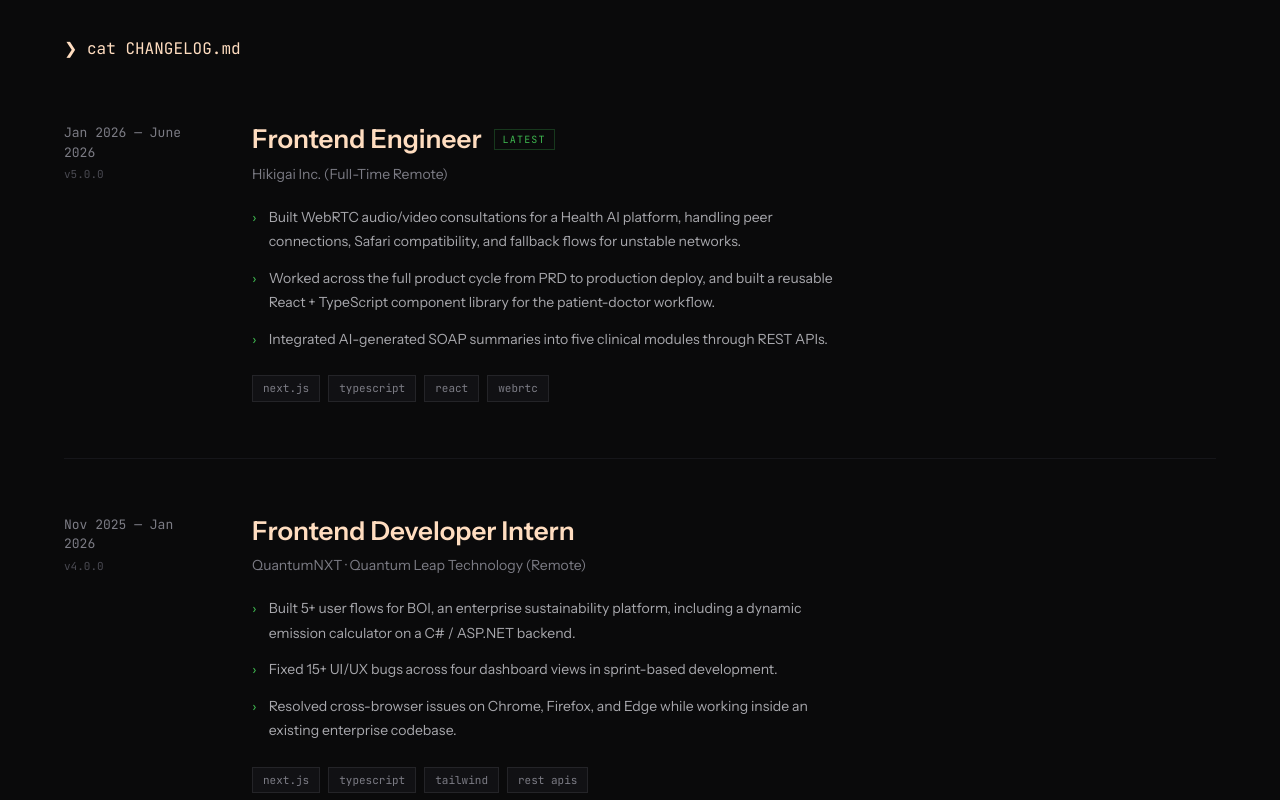
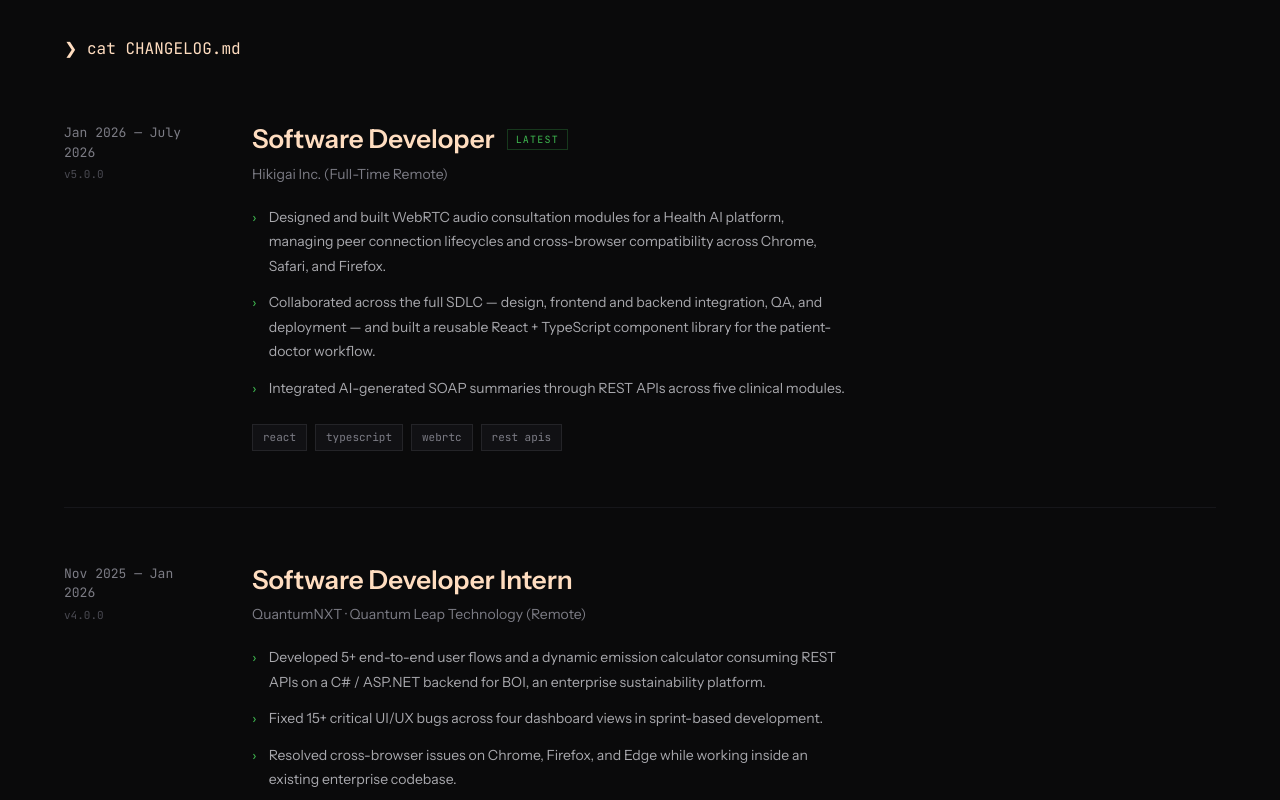
Before and after one commit to shivanirai08/pt, a Next.js app: page / in a window 1280 px wide. Shown: the part 960-1760 px from the top of the page. Built offline with nearby package versions, Linux system fonts and the light colour scheme.

Commit message:
feat: update personal branding and project descriptions to reflect a broader software development focus, enhancing clarity and consistency across the portfolio

```diff
--- a/app/components/TerminalOutput.tsx
+++ b/app/components/TerminalOutput.tsx
@@ -185,7 +185,7 @@
 
 export function whoamiLines() {
   return [
-    `${personal.fullName.toLowerCase()} · frontend engineer · ${personal.location.toLowerCase()}`,
+    `${personal.fullName.toLowerCase()} · software developer · ${personal.location.toLowerCase()}`,
     `2 yrs shipping · currently at Hikigai Inc. · $AVAILABLE = ${personal.availability}`,
   ];
 }
--- a/app/data.ts
+++ b/app/data.ts
@@ -9,16 +9,16 @@
   timezone: "IST (UTC+5:30)",
   editor: "VS Code",
   email: "raishivani1406@gmail.com",
-  tagline: "frontend developer with a product brain",
+  tagline: "software developer with a product brain",
   headline: "I design, build, and ship.",
   intro:
-    "I turn design thinking into fast, scalable frontend systems.",
+    "I turn ideas into complete products — interfaces, APIs, and everything in between.",
   synopsis: "shivani [--design] [--develop] [--deploy] <ideas>",
   description:
-    "Frontend is where I live, but I've never been able to stop at the component boundary. Two years of building real products pushed me past it. I started caring about why the API call takes 800ms, how the data model holds up at scale, and what the user actually feels between the click and the render.",
+    "I build end to end — React on the surface, Node and Python underneath, and the data model holding it together. Two years of shipping real products taught me the job doesn't stop at the component boundary: why the API takes 800ms, how auth scales, what the user feels between click and render.",
   bio:
-    "I reach for Next.js by default, and open Figma when I need to think out loud. I obsess over the details that most people ship past: the 200ms that feels slow, the grey that isn't quite neutral, the motion that either earns its place or gets cut.",
-  role: "Frontend Developer · Product Designer",
+    "I reach for Next.js and Express by default, open Figma when I need to think out loud, and reach for Python when the problem needs FastAPI or logic that shouldn't live in the browser. I obsess over the details most people ship past: the 200ms that feels slow, the schema that won't bend at scale, the motion that either earns its place or gets cut.",
+  role: "Software Developer · Product Designer",
   pronouns: "she/her",
   status: "open_to_work",
   responseTime: "< 24h",
@@ -26,12 +26,13 @@
 };
 
 export const aboutStack = [
-  { label: "core/", items: "react · typescript · next.js · javascript" },
+  { label: "core/", items: "react · typescript · next.js · javascript · python" },
   { label: "styling/", items: "tailwind · css · framer-motion" },
   { label: "state/", items: "zustand · react-query · redux toolkit" },
-  { label: "backend/", items: "node · supabase · mongodb · rest apis" },
-  { label: "realtime/", items: "socket.io · webrtc" },
-  { label: "tools/", items: "figma · git · vercel · vite" },
+  { label: "backend/", items: "node · express · fastapi · rest apis · jwt" },
+  { label: "data/", items: "mongodb · postgresql · redis · supabase" },
+  { label: "realtime/", items: "socket.io · webrtc · websockets" },
+  { label: "tools/", items: "figma · git · docker · aws · vercel" },
   { label: "exploring/", items: "rust · three.js · webgpu" },
 ];
 
@@ -92,7 +93,7 @@
     description:
       "CodeCollab lets developers code together in real time with live cursors, line locking, voice, chat, and GitHub integration in one screen. Built with Next.js 15, Monaco Editor, and Supabase Realtime for presence sync. Redux Toolkit manages shared session state across all panels simultaneously.",
     stack: ["Next.js 15", "Supabase", "Monaco Editor", "Redux Toolkit", "TypeScript"],
-    role: "Full Stack",
+    role: "Software Developer",
     status: "live",
     links: [
       { label: "Live", url: "http://codecollab.tech" },
@@ -114,18 +115,18 @@
     excerpt:
       "1v1 coding battles and contest management. Built for competitive programmers.",
     description:
-      "CodeClash matches two players head to head with three DSA questions and decides a winner in real time. Supports full contest creation end to end. Built with Next.js, TypeScript, and a queue-based pairing system. JWT handles role-based auth separating participants from organisers.",
-    stack: ["Next.js", "TypeScript", "Redux", "Tailwind CSS", "JWT"],
-    role: "Full Stack",
+      "Competitive programming platform with public and private contests in ACM-ICPC and Codeforces-style formats. React and TypeScript on the frontend, Node.js on the backend with PostgreSQL schemas, JWT auth, and Redis Pub/Sub plus BullMQ for scalable code execution across Python, JavaScript, Java, and C++. Real-time leaderboards via WebSocket updates.",
+    stack: ["React", "TypeScript", "Node.js", "PostgreSQL", "Redis", "Docker", "AWS"],
+    role: "Software Developer",
     status: "live",
     links: [
       { label: "Live", url: "https://codeclash.notsg.space/" },
       { label: "GitHub", url: "https://github.com/shivanirai08/codeclash" },
     ],
     highlights: [
-      "Queue-based matchmaking in under 10 seconds, no major CP platform does this natively",
-      "Auto-evaluated submissions across 4 languages with near zero wait time",
-      "Contest setup to publish in under 2 minutes at any scale",
+      "Real-time leaderboards via WebSocket with Redis Pub/Sub and BullMQ job queues",
+      "Auto-evaluated submissions across Python, JavaScript, Java, and C++ at scale",
+      "PostgreSQL schemas, JWT auth, and Docker deployment on AWS",
     ],
   },
   {
@@ -138,7 +139,7 @@
     description:
       "Multiplayer chess where guests and logged-in users both get into a match in under 30 seconds. Solo players practice against Stockfish AI across three difficulty tiers. Built with Next.js, Socket.io for move sync, and Node.js with MongoDB for game state and player stats.",
     stack: ["Next.js", "TypeScript", "Socket.io", "Stockfish", "Node.js", "MongoDB"],
-    role: "Full Stack",
+    role: "Software Developer",
     status: "live",
     links: [
       { label: "Live", url: "http://chess-xi-ivory.vercel.app" },
@@ -160,7 +161,7 @@
     description:
       "Classence lets the same person teach and learn from one account without separate logins. Teachers manage classes, live sessions, announcements, and assignments. Students join and submit from the same dashboard. Built with React, Node.js, MongoDB, and WebRTC for live classes without any third-party dependency.",
     stack: ["React", "Redux Toolkit", "Node.js", "MongoDB", "WebRTC", "Tailwind CSS"],
-    role: "Full Stack",
+    role: "Software Developer",
     status: "live",
     links: [
       { label: "Live", url: "https://classence-frontened-8e7d.vercel.app/" },
@@ -185,23 +186,23 @@
 export const experience: Experience[] = [
   {
     version: "v5.0.0",
-    range: "Jan 2026 – June 2026",
-    role: "Frontend Engineer",
+    range: "Jan 2026 – July 2026",
+    role: "Software Developer",
     company: "Hikigai Inc. (Full-Time Remote)",
     achievements: [
-      "Built WebRTC audio/video consultations for a Health AI platform, handling peer connections, Safari compatibility, and fallback flows for unstable networks.",
-      "Worked across the full product cycle from PRD to production deploy, and built a reusable React + TypeScript component library for the patient-doctor workflow.",
-      "Integrated AI-generated SOAP summaries into five clinical modules through REST APIs.",
+      "Designed and built WebRTC audio consultation modules for a Health AI platform, managing peer connection lifecycles and cross-browser compatibility across Chrome, Safari, and Firefox.",
+      "Collaborated across the full SDLC — design, frontend and backend integration, QA, and deployment — and built a reusable React + TypeScript component library for the patient-doctor workflow.",
+      "Integrated AI-generated SOAP summaries through REST APIs across five clinical modules.",
     ],
   },
   {
     version: "v4.0.0",
     range: "Nov 2025 – Jan 2026",
-    role: "Frontend Developer Intern",
+    role: "Software Developer Intern",
     company: "QuantumNXT · Quantum Leap Technology (Remote)",
     achievements: [
-      "Built 5+ user flows for BOI, an enterprise sustainability platform, including a dynamic emission calculator on a C# / ASP.NET backend.",
-      "Fixed 15+ UI/UX bugs across four dashboard views in sprint-based development.",
+      "Developed 5+ end-to-end user flows and a dynamic emission calculator consuming REST APIs on a C# / ASP.NET backend for BOI, an enterprise sustainability platform.",
+      "Fixed 15+ critical UI/UX bugs across four dashboard views in sprint-based development.",
       "Resolved cross-browser issues on Chrome, Firefox, and Edge while working inside an existing enterprise codebase.",
     ],
   },
@@ -228,11 +229,11 @@
   {
     version: "v1.0.0",
     range: "Oct 2024 – Present",
-    role: "Frontend Developer & Designer",
+    role: "Software Developer",
     company: "Software Incubator, SDC",
     achievements: [
-      "Improved UI consistency by 20% using reusable React and Tailwind CSS components across a large-scale codebase.",
-      "Zero regression defects across 4 sprints for a 45-person team.",
+      "Building platforms within a 45-person cross-functional team; developed reusable React and Tailwind CSS components alongside backend-integrated features under agile workflows.",
+      "Contributed to shared design system conventions and shipped zero regression defects across 4 sprints.",
     ],
   },
 ];
@@ -242,18 +243,20 @@
   years: number;
   projects: number;
   level: number;
-  category: "frontend" | "design" | "tooling";
+  category: "product" | "backend" | "design" | "tooling";
 };
 
 export const skills: Skill[] = [
-  { name: "next.js", years: 3, projects: 18, level: 0.95, category: "frontend" },
-  { name: "css", years: 4, projects: 22, level: 0.95, category: "frontend" },
-  { name: "javascript", years: 4, projects: 24, level: 0.92, category: "frontend" },
-  { name: "react", years: 4, projects: 24, level: 0.9, category: "frontend" },
-  { name: "typescript", years: 3, projects: 18, level: 0.88, category: "frontend" },
+  { name: "react", years: 4, projects: 24, level: 0.92, category: "product" },
+  { name: "typescript", years: 3, projects: 18, level: 0.9, category: "product" },
+  { name: "next.js", years: 3, projects: 18, level: 0.88, category: "product" },
+  { name: "node.js", years: 3, projects: 12, level: 0.85, category: "backend" },
+  { name: "javascript", years: 4, projects: 24, level: 0.88, category: "product" },
+  { name: "python", years: 2, projects: 8, level: 0.78, category: "backend" },
+  { name: "express", years: 2, projects: 10, level: 0.8, category: "backend" },
   { name: "figma", years: 3, projects: 20, level: 0.88, category: "design" },
-  { name: "redux", years: 2, projects: 12, level: 0.75, category: "frontend" },
-  { name: "socket.io", years: 2, projects: 8, level: 0.65, category: "tooling" },
+  { name: "postgresql", years: 2, projects: 6, level: 0.72, category: "backend" },
+  { name: "socket.io", years: 2, projects: 8, level: 0.7, category: "tooling" },
 ];
 
 export type SkillProcessRow = {
@@ -267,20 +270,20 @@
 export const skillProcessRows: SkillProcessRow[] = [
   { pid: "01", skill: "--react", years: "4y 08m", projects: "24", state: "RUNNING" },
   { pid: "02", skill: "--typescript", years: "3y 02m", projects: "18", state: "RUNNING" },
-  { pid: "03", skill: "--css", years: "4y 00m", projects: "22", state: "RUNNING" },
+  { pid: "03", skill: "--node.js", years: "3y 00m", projects: "12", state: "RUNNING" },
   { pid: "04", skill: "--javascript", years: "4y 00m", projects: "24", state: "RUNNING" },
-  { pid: "05", skill: "--tailwind", years: "3y 00m", projects: "18", state: "RUNNING" },
-  { pid: "06", skill: "--figma", years: "3y 06m", projects: "20", state: "RUNNING" },
-  { pid: "07", skill: "--next.js", years: "2y 04m", projects: "9", state: "IDLE" },
-  { pid: "08", skill: "--redux", years: "2y 02m", projects: "12", state: "IDLE" },
-  { pid: "09", skill: "--socket.io", years: "2y 01m", projects: "8", state: "IDLE" },
-  { pid: "97", skill: "--three.js", years: "0y 06m", projects: "1", state: "LEARNING" },
-  { pid: "98", skill: "--rust", years: "0y 03m", projects: "-", state: "LEARNING" },
-  { pid: "99", skill: "--webgpu", years: "0y 00m", projects: "-", state: "LEARNING" },
+  { pid: "05", skill: "--next.js", years: "3y 00m", projects: "18", state: "RUNNING" },
+  { pid: "06", skill: "--express", years: "2y 04m", projects: "10", state: "RUNNING" },
+  { pid: "07", skill: "--python", years: "2y 02m", projects: "8", state: "IDLE" },
+  { pid: "08", skill: "--figma", years: "3y 06m", projects: "20", state: "IDLE" },
+  { pid: "09", skill: "--postgresql", years: "2y 01m", projects: "6", state: "IDLE" },
+  { pid: "97", skill: "--fastapi", years: "0y 08m", projects: "2", state: "LEARNING" },
+  { pid: "98", skill: "--docker", years: "0y 06m", projects: "3", state: "LEARNING" },
+  { pid: "99", skill: "--redis", years: "0y 04m", projects: "2", state: "LEARNING" },
 ];
 
 export const secondaryTools = [
-  "Git", "Tailwind CSS", "Supabase", "WebRTC", "Redux Toolkit", "REST APIs", "Vite", "MongoDB",
+  "Git", "Tailwind CSS", "MongoDB", "Redis", "WebRTC", "Redux Toolkit", "REST APIs", "Docker", "AWS",
 ];
 
 export const certifications = [
@@ -306,7 +309,7 @@
       {
         metric: "5",
         summary: "clinical modules connected with AI-generated SOAP summaries",
-        context: "REST APIs across the patient-doctor workflow",
+        context: "REST APIs · frontend and backend integration across the patient-doctor workflow",
       },
       {
         metric: "3",
--- a/app/gui/Home.tsx
+++ b/app/gui/Home.tsx
@@ -18,11 +18,11 @@
 gsap.registerPlugin(ScrollTrigger);
 
 const ROLE_TAGS: Record<string, string[]> = {
-  "v5.0.0": ["next.js", "typescript", "react", "webrtc"],
-  "v4.0.0": ["next.js", "typescript", "tailwind", "rest apis"],
+  "v5.0.0": ["react", "typescript", "webrtc", "rest apis"],
+  "v4.0.0": ["react", "typescript", "rest apis", "asp.net"],
   "v3.0.0": ["figma", "ux research", "product design"],
   "v2.0.0": ["figma", "prototyping", "handoff"],
-  "v1.0.0": ["react", "tailwind", "components"],
+  "v1.0.0": ["react", "node.js", "tailwind", "components"],
 };
 
 const CAREER_STATS = [
@@ -427,7 +427,7 @@
                   NAME
                 </div>
                 <div className="text-[15px] font-sans text-[#ccc] pl-7 leading-[1.85]">
-                  {personal.name} — frontend developer with a product brain.
+                  {personal.name} — {personal.tagline}.
                 </div>
               </div>
 
@@ -445,12 +445,8 @@
                   DESCRIPTION
                 </div>
                 <div className="text-[15px] font-sans text-[#ccc] pl-7 leading-[1.9] space-y-6">
-                  <p>
-                    Frontend is where I live, but I&apos;ve never been able to stop at the component boundary. Two years of building real products will do that - you start caring about why the API call takes 800ms, how the data model holds up at scale, and what the user actually experiences between the click and the render.
-                  </p>
-                  <p>
-                    Next.js by default. Figma when I need to think out loud. Strong opinions about padding, motion, and whether that shade of grey is actually neutral. All held loosely, none of them quiet.
-                  </p>
+                  <p>{personal.description}</p>
+                  <p>{personal.bio}</p>
                 </div>
               </div>
 
@@ -551,7 +547,7 @@
                 <span className="text-[#3fb950]">Connection established.</span>
               </div>
               <p className="reveal-item mb-6 max-w-[54ch] font-sans text-2xl leading-snug text-[#e8e8ea]">
-                Always open to interesting conversations about frontend, design systems, or your next product.
+                Always open to interesting conversations about software, design systems, or your next product.
               </p>
               <div className="reveal-item mb-9 flex flex-wrap items-center gap-6 text-xs text-[#7c7c85]">
                 <span>
--- a/app/layout.tsx
+++ b/app/layout.tsx
@@ -3,7 +3,7 @@
 
 export const metadata: Metadata = {
   title: "Shivani Rai",
-  description: "Terminal-themed portfolio with a unified command layer and fullscreen CLI mode.",
+  description: "Software developer portfolio — design, build, and ship complete products.",
 };
 
 export default function RootLayout({
```
